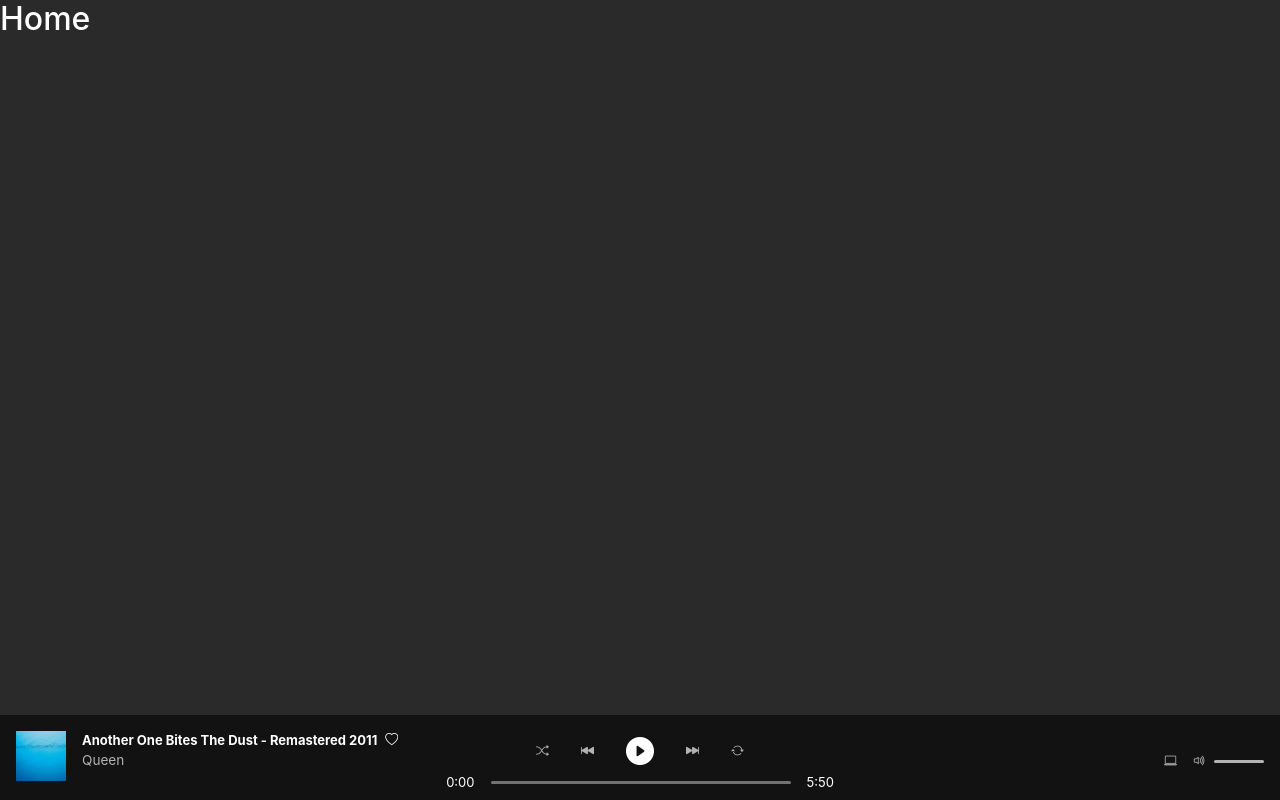
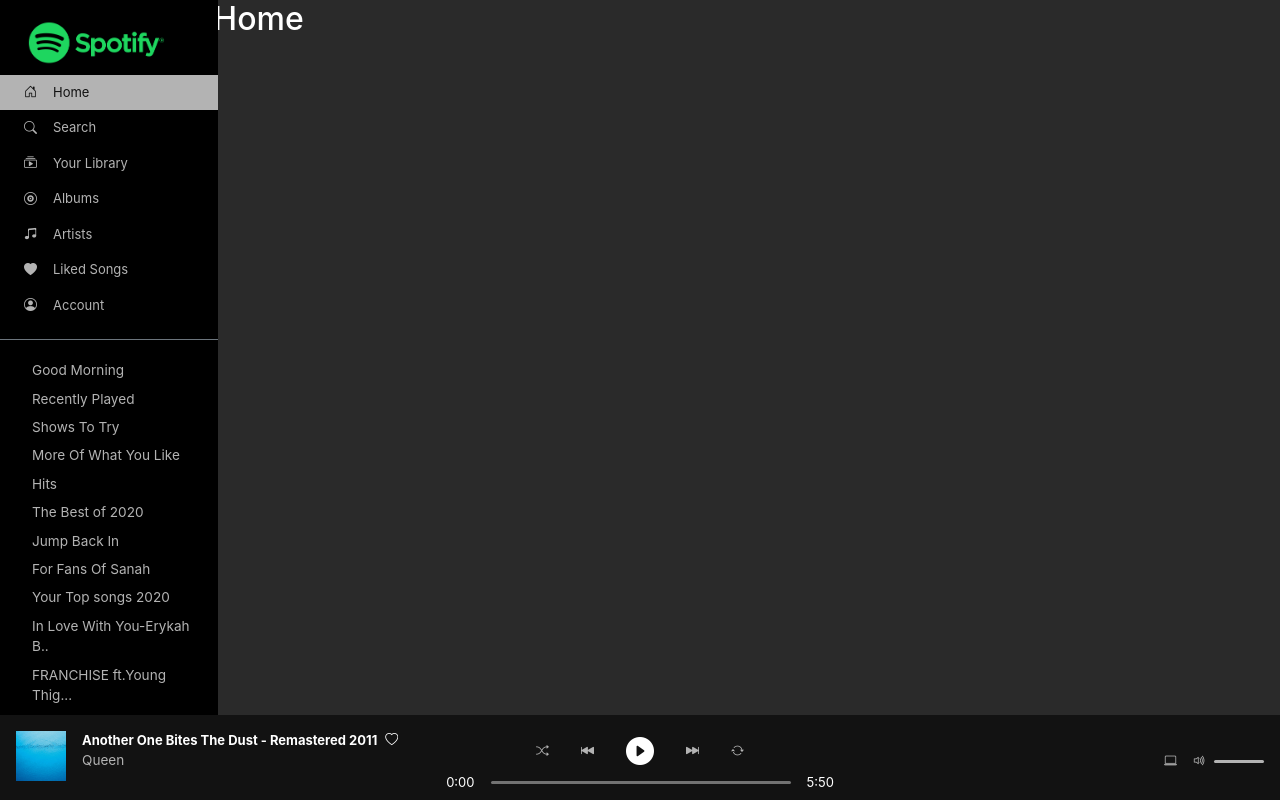
Before and after one commit to hsattar/strive-m4-d10, a React (Create React App) app: page / in a window 1280 px wide. Built offline with nearby package versions, Linux system fonts and the light colour scheme.

Commit message:
finished sidebar

```diff
--- a/src/App.js
+++ b/src/App.js
@@ -1,20 +1,33 @@
 import { BrowserRouter as Router, Routes, Route } from 'react-router-dom'
+import Container from 'react-bootstrap/Container'
+import Row from 'react-bootstrap/Row'
+import Col from 'react-bootstrap/Col'
 import Home from './pages/Home'
 import Search from './pages/Search'
 import Albums from './pages/Albums'
 import Artists from './pages/Artists'
 import MusicPlayer from './components/MusicPlayer'
+import Sidebar from './components/Sidebar'
 
 function App() {
   return (
     <Router>
+      <Container fluid>
+        <Row>
+          <Col xs='12'>
+            <Row>
+              <Sidebar />
               <Routes>
                 <Route path='/' element={ <Home />} />
                 <Route path='/search' element={ <Search />} />
                 <Route path='/albums' element={ <Albums />} />
                 <Route path='/artists' element={ <Artists />} />
               </Routes>
+            </Row>
+          </Col>
           <MusicPlayer />
+        </Row>
+      </Container>
     </Router>
   )
 }
--- a/src/components/Sidebar.jsx
+++ b/src/components/Sidebar.jsx
@@ -0,0 +1,74 @@
+import { Link } from 'react-router-dom'
+import Row from 'react-bootstrap/Row'
+import Col from 'react-bootstrap/Col'
+
+const Sidebar = () => {
+
+    return (
+        <Col lg='2' className="d-none d-lg-block">
+        <Row>
+            <Col xs='12' className="side-bar px-0">
+                {/* <img className="spotify-logo" src="../assets/spotify-logo.png" alt="sidebar-logo" /> */}
+                <Link to='/'><img className="spotify-logo" src="../assets/spotify-logo.png" alt="sidebar-logo" /></Link>
+
+                <Link to='/' className="d-flex selected py-2">
+                    <i className="bi bi-house-door mx-3"></i>
+                    <p>Home</p>
+                </Link>
+
+                <Link to='/search' className="d-flex  py-2">
+                    <i className="mx-3 bi bi-search"></i>
+                    <p>Search</p>
+                </Link>
+
+                <Link to='/' className="d-flex py-2">
+                    <i className="bi bi-collection-play mx-3"></i>
+                    <p>Your Library</p>
+                </Link>
+
+                <Link to='/albums' className="d-flex py-2">
+                    <i className="bi bi-vinyl mx-3"></i>
+                    <p>Albums</p>
+                </Link>
+
+                <Link to='/artists' className="d-flex py-2">
+                    <i className="bi bi-music-note-beamed mx-3"></i>
+                    <p>Artists</p>
+                </Link>
+
+                <Link to='/' className="d-flex py-2">
+                    <i className="bi bi-heart-fill mx-3"></i>
+                    <p>Liked Songs</p>
+                </Link>
+
+                <Link to='/' className="d-flex py-2">
+                    <i className="bi bi-person-circle mx-3"></i>
+                    <p>Account</p>
+                </Link>
+
+                <hr className="border-secondary d-none d-xl-block" />
+                <div className="other-links d-none d-xl-flex flex-column">
+                    <Link to='/'>Good Morning</Link>
+                    <Link to='/'>Recently Played</Link>
+                    <Link to='/'>Shows To Try</Link>
+                    <Link to='/'>More Of What You Like</Link>
+                    <Link to='/'>Hits</Link>
+                    <Link to='/'>The Best of 2020</Link>
+                    <Link to='/'>Jump Back In</Link>
+                    <Link to='/'>For Fans Of Sanah</Link>
+                    <Link to='/'>Your Top songs 2020</Link>
+                    <Link to='/'>In Love With You-Erykah B..</Link>
+                    <Link to='/'>FRANCHISE ft.Young Thig...</Link>
+                    <Link to='/'>This is road Stewart</Link>
+                    <Link to='/'>Your Top Songs 2019</Link>
+                    <Link to='/'>Metal Ballades</Link>
+                    <Link to='/'>Jazz ClassNameics Blue Note...</Link>
+                    <Link to='/' className="light-gray-text"><i className="bi bi-arrow-down-circle"> </i>Install app</Link>
+                </div>
+            </Col>
+        </Row>
+    </Col>
+    )
+}
+
+export default Sidebar
```
Lines whose indentation alone changed are shown as unchanged.
